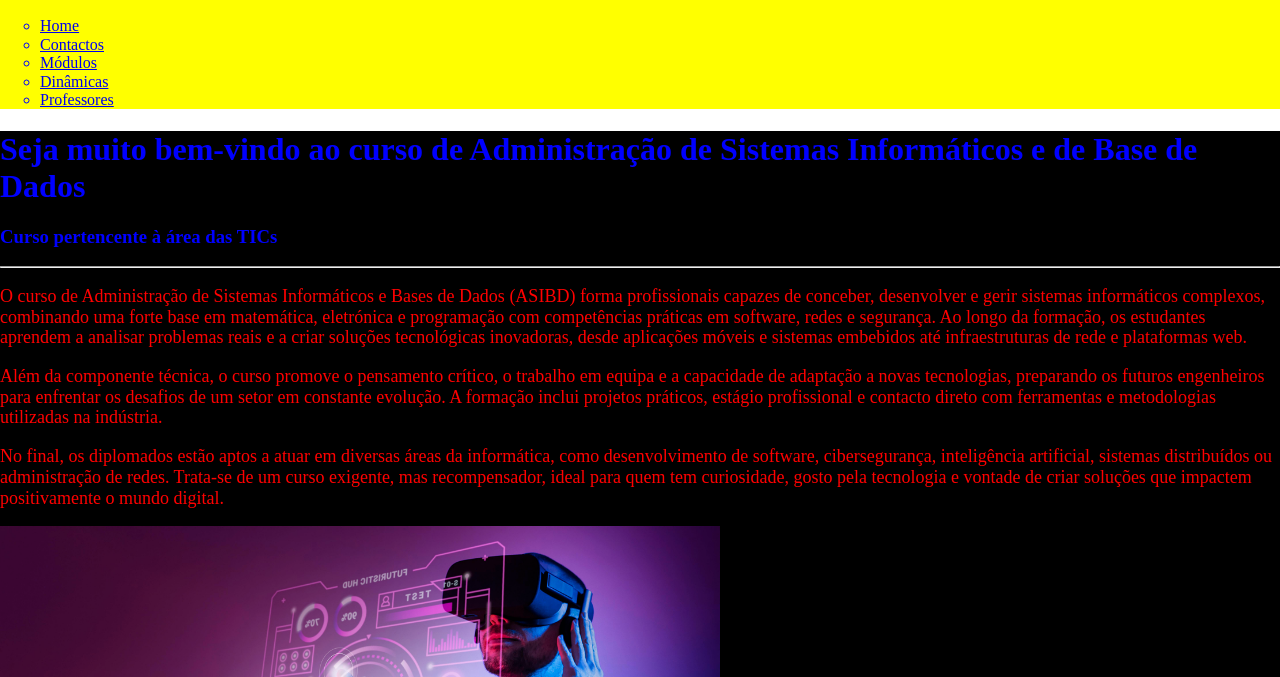
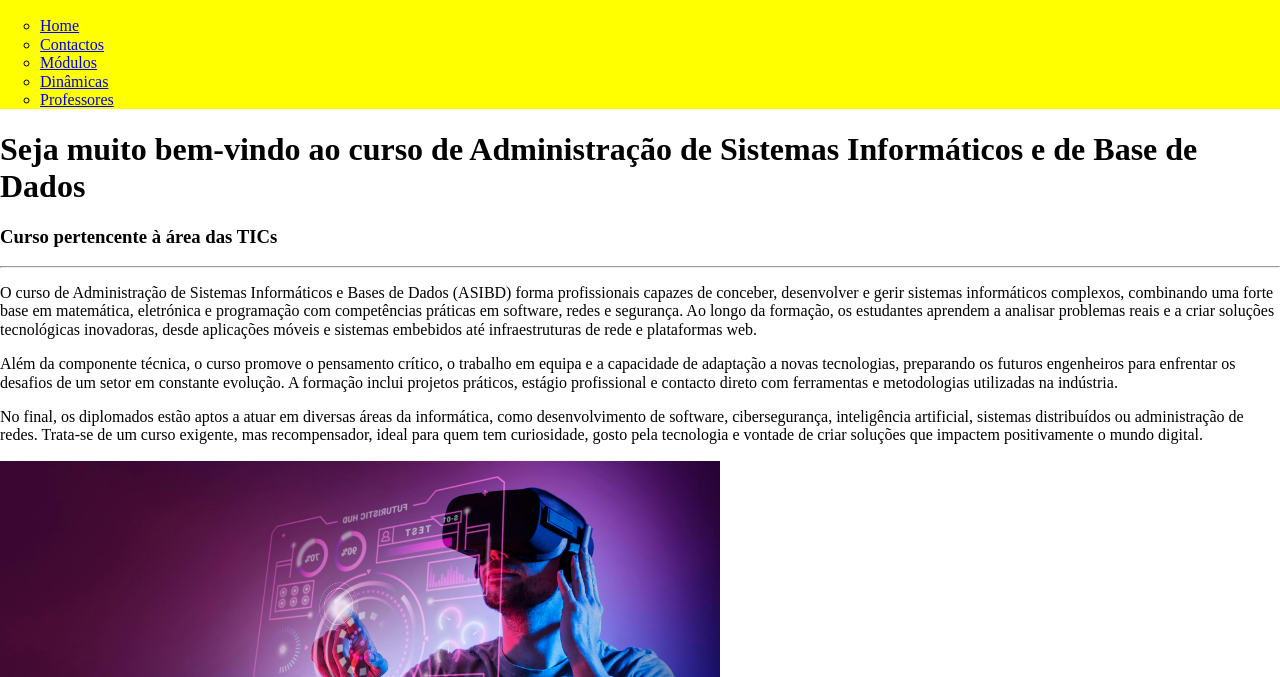
Before and after one commit to RicLps/asibd-site-rl, a plain HTML site: page index.html in a window 1280 px wide. Shown: the part 123-800 px from the top of the page. Drawn offline with Linux system fonts and the light colour scheme.

Commit message:
Introducing to CSS

```diff
--- a/index.html
+++ b/index.html
@@ -1,27 +1,23 @@
 <!DOCTYPE html>
 
 <html lang="pt">
-	<!--O bloco responsavel por definir os itens de cabecalho da pagina, incluindo o proprio titulo-->
+
+  <!--O bloco responsavel por definir os itens de cabecalho da pagina, incluindo o proprio titulo-->
 	<head>
 		<meta charset="UTF-8"/>
 		<title>Curso ASIBD - EICM_GDC</title>
     <link rel="stylesheet" type="text/css" href="./styles/reset.css">
     <link rel="stylesheet" type="text/css" href="./styles/main.css">
-    <style>
-      p {
-        color: red;
-        font-size: 18px;
-      }
-    </style>
 	</head>
+
 	<!--Divisao do bloco responsavel por representar os conteudos no navegador-->
+
 	<body>
 		<header>
 			<nav>
 				<div>
 					<img width="120" alt»"Logo do curso" src="./resources/images/logo.png"/>
 				</div>
-
 				<div>
 					<ul type="circle">
 						<li><a href="./">Home</a></li>
@@ -34,7 +30,7 @@
 			</nav>
 		</header>
 
-		<main class="main-content" id="content">
+    <main class="main-content" id="content">
 			<section class="content text">
         <div>
           <h1>Seja muito bem-vindo ao curso de Administração de Sistemas Informáticos e de Base de Dados </h1>
@@ -45,16 +41,13 @@
           <p>
 				  	O curso de Administração de Sistemas Informáticos e Bases de Dados (ASIBD) forma profissionais capazes de conceber, desenvolver e gerir sistemas informáticos complexos, combinando uma forte base em matemática, eletrónica e programação com competências práticas em software, redes e segurança. Ao longo da formação, os estudantes aprendem a analisar problemas reais e a criar soluções tecnológicas inovadoras, desde aplicações móveis e sistemas embebidos até infraestruturas de rede e plataformas web.
 			  	</p>
-
 			  	<p>
-				  	Além da componente técnica, o curso promove o pensamento crítico, o trabalho em equipa e a capacidade de adaptação a novas tecnologias, preparando os futuros engenheiros para enfrentar os desafios de um setor em constante evolução. A formação inclui projetos práticos, estágio profissional e contacto direto com ferramentas e metodologias utilizadas na indústria.
+            Além da componente técnica, o curso promove o pensamento crítico, o trabalho em equipa e a capacidade de adaptação a novas tecnologias, preparando os futuros engenheiros para enfrentar os desafios de um setor em constante evolução. A formação inclui projetos práticos, estágio profissional e contacto direto com ferramentas e metodologias utilizadas na indústria.
 			  	</p>
-
 				  <p>
 					  No final, os diplomados estão aptos a atuar em diversas áreas da informática, como desenvolvimento de software, cibersegurança, inteligência artificial, sistemas distribuídos ou administração de redes. Trata-se de um curso exigente, mas recompensador, ideal para quem tem curiosidade, gosto pela tecnologia e vontade de criar soluções que impactem positivamente o mundo digital.
 				  </p>
         </div>
-
         <div>
           <img usemap="#store_link" alt="Banner do curso" src="./resources/images/banner_01.jpeg" width="720"/>
           <map name="store_link">
@@ -98,6 +91,7 @@
         <div>
           <div><h3>Entre em contacto</h3></div>
           <div>
+
             <!-- Informações de contacto -->
             <div>
               <dl>
@@ -107,6 +101,7 @@
                 <dd>Telefone oficial do curso</dd>
               </dl>
             </div>
+
             <!-- Formulario de contacto -->
             <div>
               <form action="#" method="POST">
@@ -163,8 +158,8 @@
           </div>
         </div>
       </section>
+      <hr>
     </main>
-    <hr/>
     <footer>
       <div>
         <div>
--- a/styles/main.css
+++ b/styles/main.css
@@ -1,12 +1,11 @@
 p, div {
-  color: blue;
+
 }
 
 nav {
   background-color: yellow;
 }
 
-#content {
-  background: black;
-  color: #ffffff;
+#content{
+
 }
```
